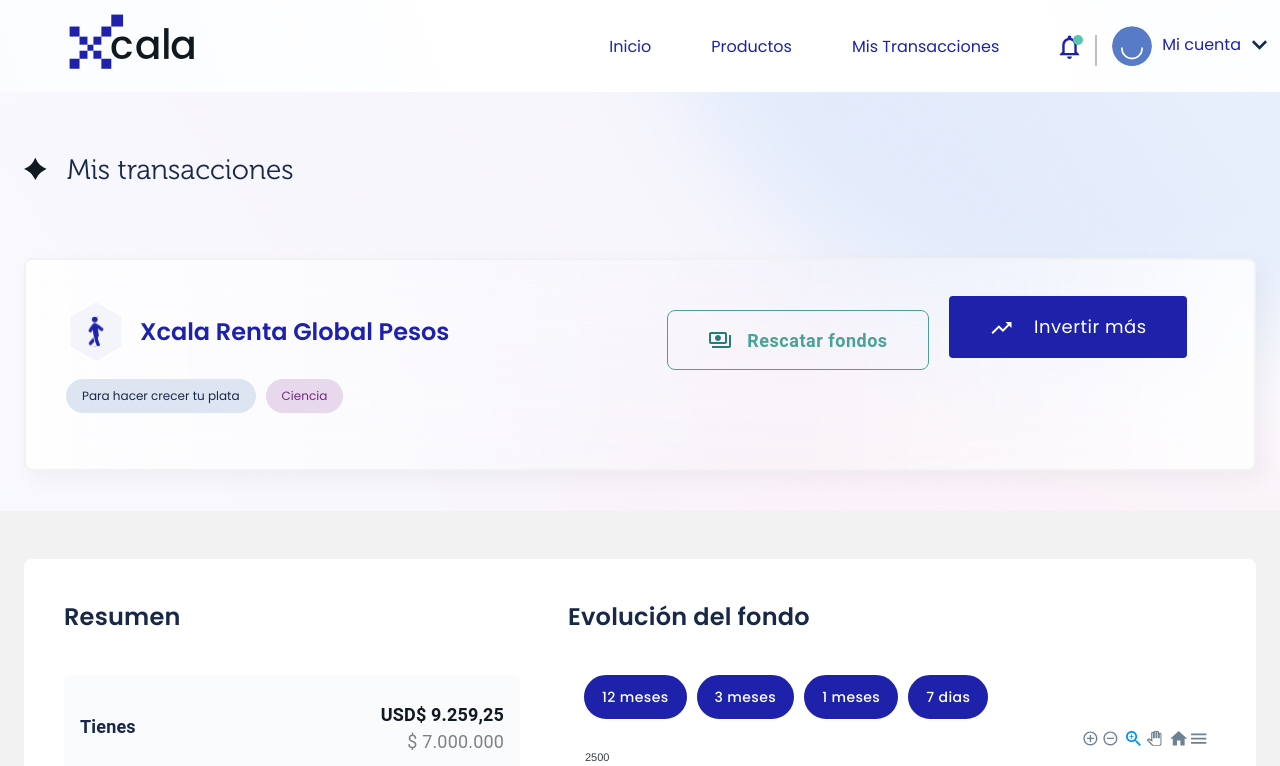
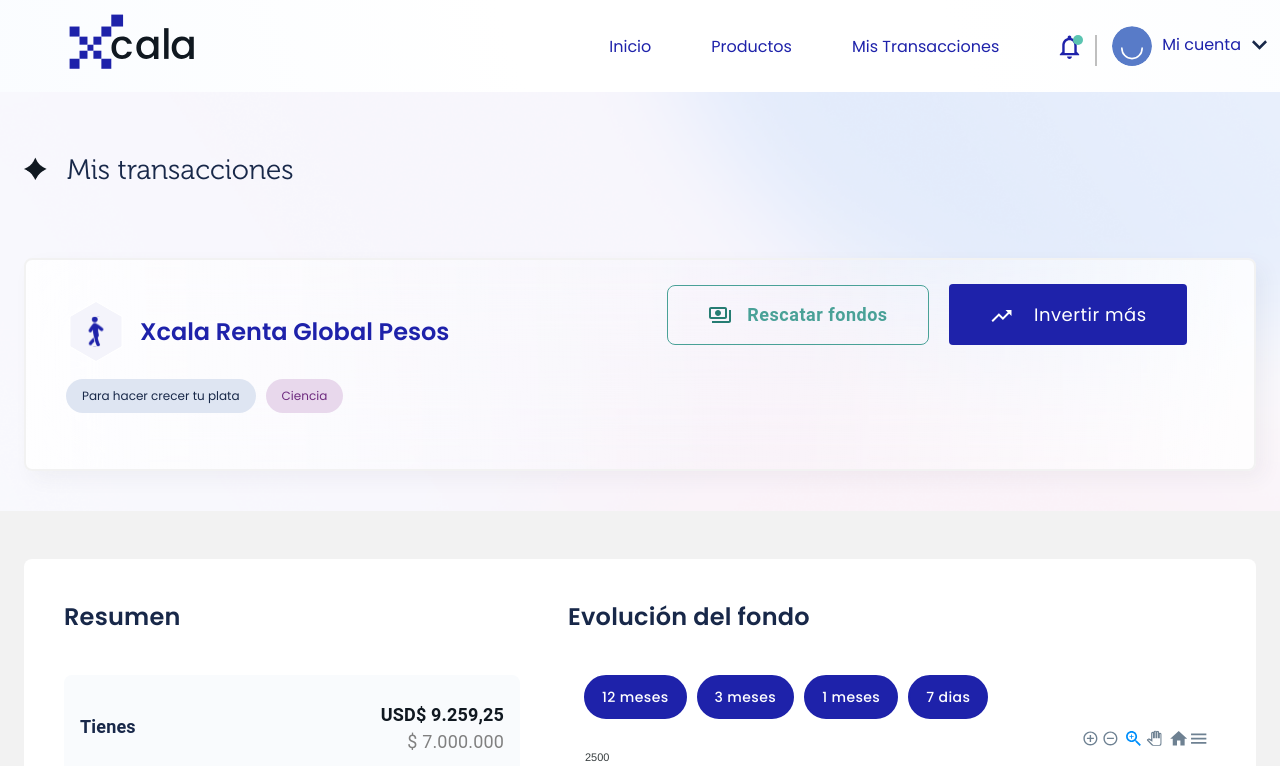
Before and after one commit to sicsdev/xcala, a React (Create React App) app: page /my-investment in a window 1280 px wide. Shown: the top 766 px of the page. Built offline with nearby package versions, Linux system fonts and the light colour scheme.

Commit message:
my-transaction

```diff
--- a/src/Pages/myinvestmentdetail/Myinvestmentdetail.module.scss
+++ b/src/Pages/myinvestmentdetail/Myinvestmentdetail.module.scss
@@ -68,7 +68,7 @@
             margin-right: 20px;
 
                 Button{
-                margin-top: 1.65rem;
+                // margin-top: 1.65rem;
                 padding: 17px 40px;
                 color: $green-color;
                 border-color: $green-color;
--- a/src/components/Layout/Header/Header.module.scss
+++ b/src/components/Layout/Header/Header.module.scss
@@ -107,7 +107,8 @@
                     overflow: hidden;
                     width: 100%;
                     .mobile_items {
-                        padding: 20px 1 5px;
+                        // padding: 20px 1 5px;
+                        padding: 16px;
                         .mobile_accordion {
                             padding: 0px 0 25px 0;
                             border-bottom: 1px solid #f2f2f2;
```
